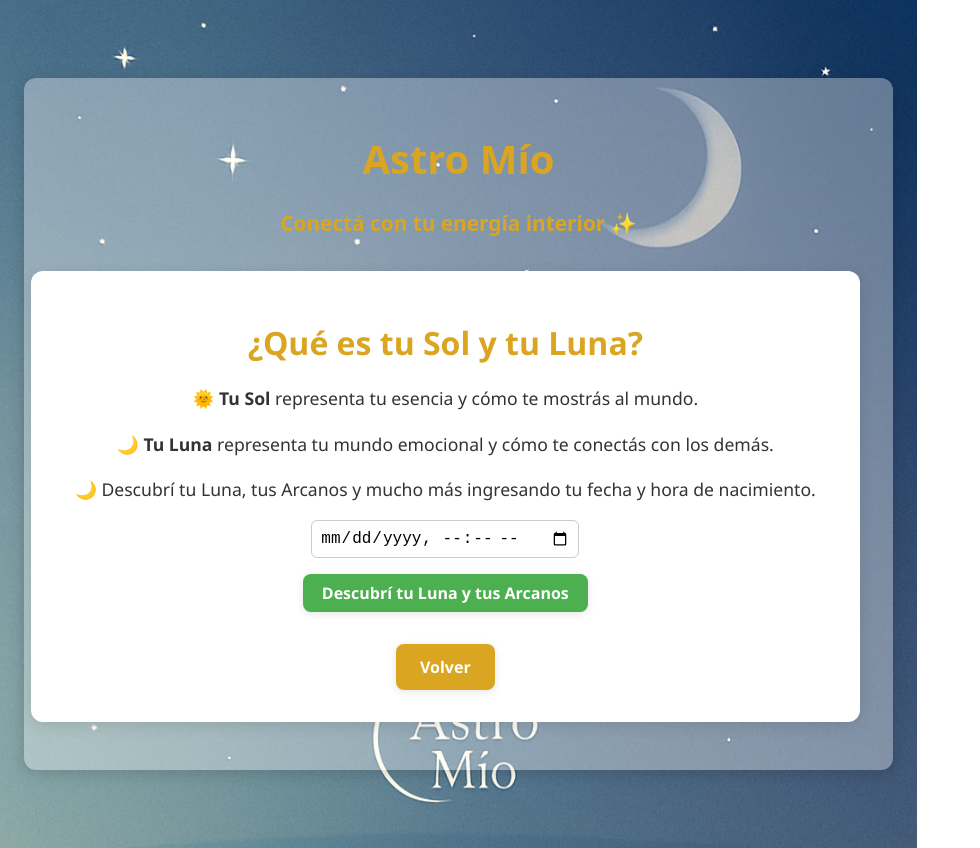
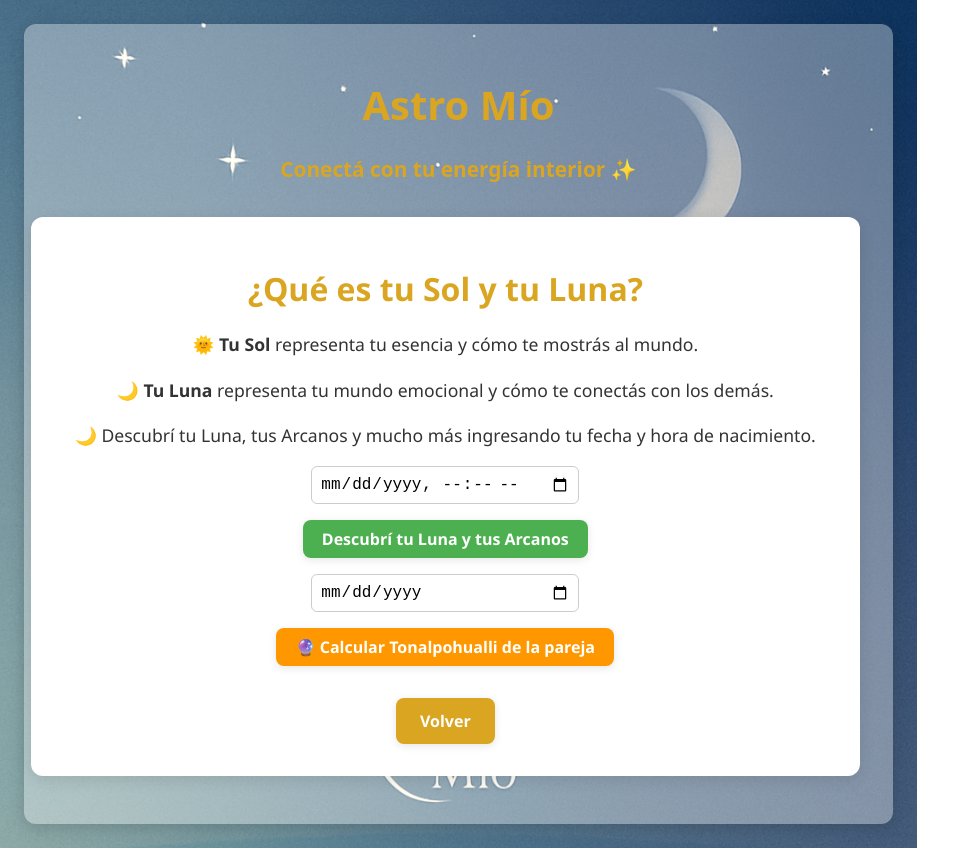
Before and after one commit to Sergio973-web/astro-mio, a React (Vite) app: page /nota-mi-sol-y-mi-luna in a window 1280 px wide. Shown: the whole page, without its empty margins (0-980 px from the left). Built offline with nearby package versions, Linux system fonts and the light colour scheme.

Commit message:
Update NotaMiSolYLuna.jsx

```diff
--- a/src/components/NotaMiSolYLuna.jsx
+++ b/src/components/NotaMiSolYLuna.jsx
@@ -249,6 +249,7 @@ export default function NotaMiSolYLuna() {
   const [resultadoSolar, setResultadoSolar] = useState('');
   const [loading, setLoading] = useState(false);
   const [likeDado, setLikeDado] = useState(false);
+  const [fechaPareja, setFechaPareja] = useState('');
 
   const consultarLuna = async () => {
     if (!fecha) {
@@ -338,6 +339,29 @@ export default function NotaMiSolYLuna() {
     }
   };
 
+  const calcularMexicaPareja = () => {
+    if (!fechaPareja) {
+      alert('Por favor selecciona la fecha de la pareja.');
+      return;
+    }
+
+    try {
+      const mexicaPareja = obtenerTonalpohualli(fechaPareja);
+
+      const textoPareja = `
+  🌀 Calendario Mexica (Tonalpohualli – Pareja)
+
+  ☀️ Pareja:
+  🔢 ${mexicaPareja.numero} ${mexicaPareja.signoTexto}
+  📖 ${energiaNumeroMexica[mexicaPareja.numero]} · ${energiaSignoMexica[mexicaPareja.signoClave].rasgo}
+      `;
+
+      setResultado(textoPareja);
+    } catch (error) {
+      setResultado(`Error al calcular Tonalpohualli de la pareja: ${error.message}`);
+    }
+  };
+
   const consultarLunaSolar = async () => {
     setResultadoSolar('Buscando coincidencias con tu Sol natal...');
     try {
@@ -379,11 +403,39 @@ export default function NotaMiSolYLuna() {
       <p style={styles.parrafo}>🌙 <strong>Tu Luna</strong> representa tu mundo emocional y cómo te conectás con los demás.</p>
       <p style={styles.parrafo}>🌙 Descubrí tu Luna, tus Arcanos y mucho más ingresando tu fecha y hora de nacimiento.</p>
 
-      <input type="datetime-local" value={fecha} onChange={(e) => setFecha(e.target.value)} style={styles.input} aria-label="Fecha y hora de nacimiento" />
+      {/* Input y botón de tu fecha de nacimiento */}
+      <input
+        type="datetime-local"
+        value={fecha}
+        onChange={(e) => setFecha(e.target.value)}
+        style={styles.input}
+        aria-label="Fecha y hora de nacimiento"
+      />
 
-      <button onClick={consultarLuna} style={styles.botonConsultar} disabled={loading}>
+      <button
+        onClick={consultarLuna}
+        style={styles.botonConsultar}
+        disabled={loading}
+      >
         {loading ? 'Consultando tu Luna... ✨' : 'Descubrí tu Luna y tus Arcanos'}
       </button>
+
+      {/* ───────── Input y botón para la pareja ───────── */}
+      <input
+        type="date"
+        value={fechaPareja}
+        onChange={(e) => setFechaPareja(e.target.value)}
+        style={styles.input}
+        aria-label="Fecha de la pareja"
+      />
+
+      <button
+        onClick={calcularMexicaPareja}
+        style={{ ...styles.botonConsultar, backgroundColor: '#FF9800' }}
+      >
+        🔮 Calcular Tonalpohualli de la pareja
+      </button>
+
 
       {resultado && (
         <>
```
